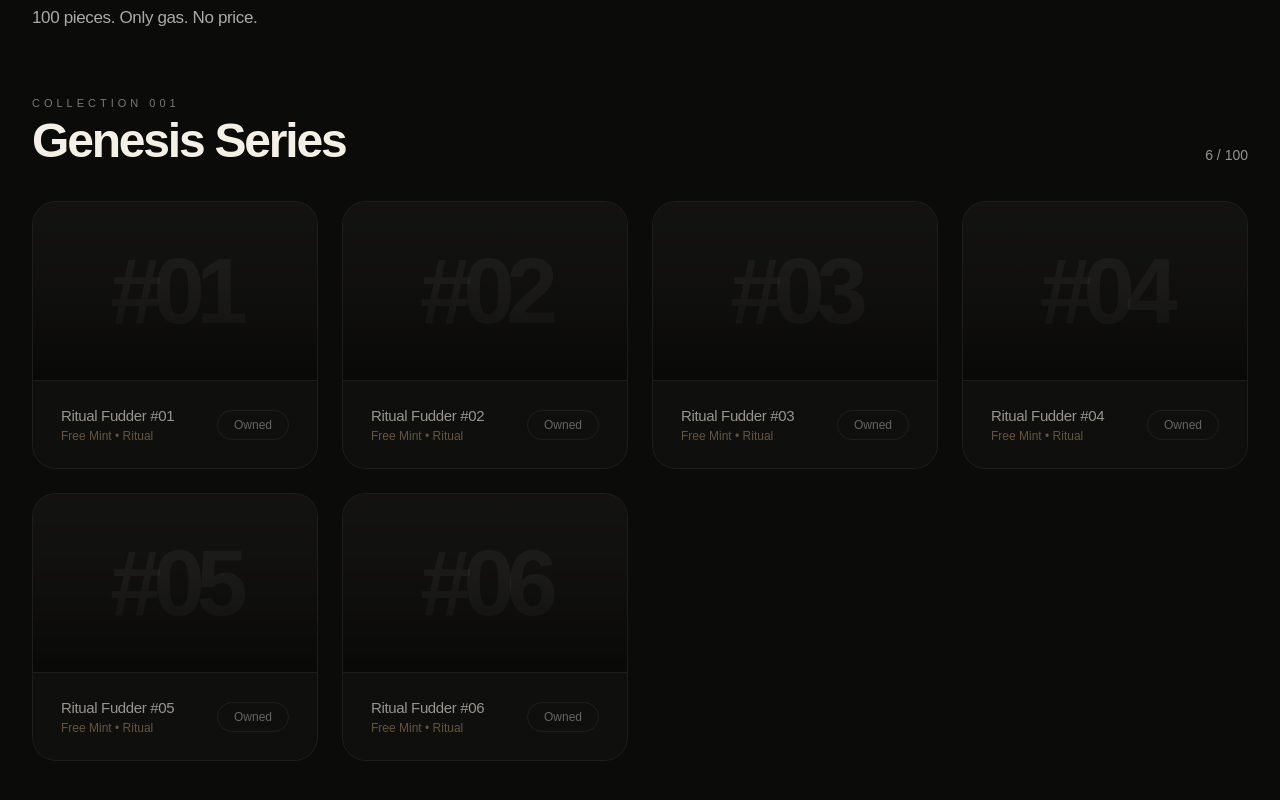
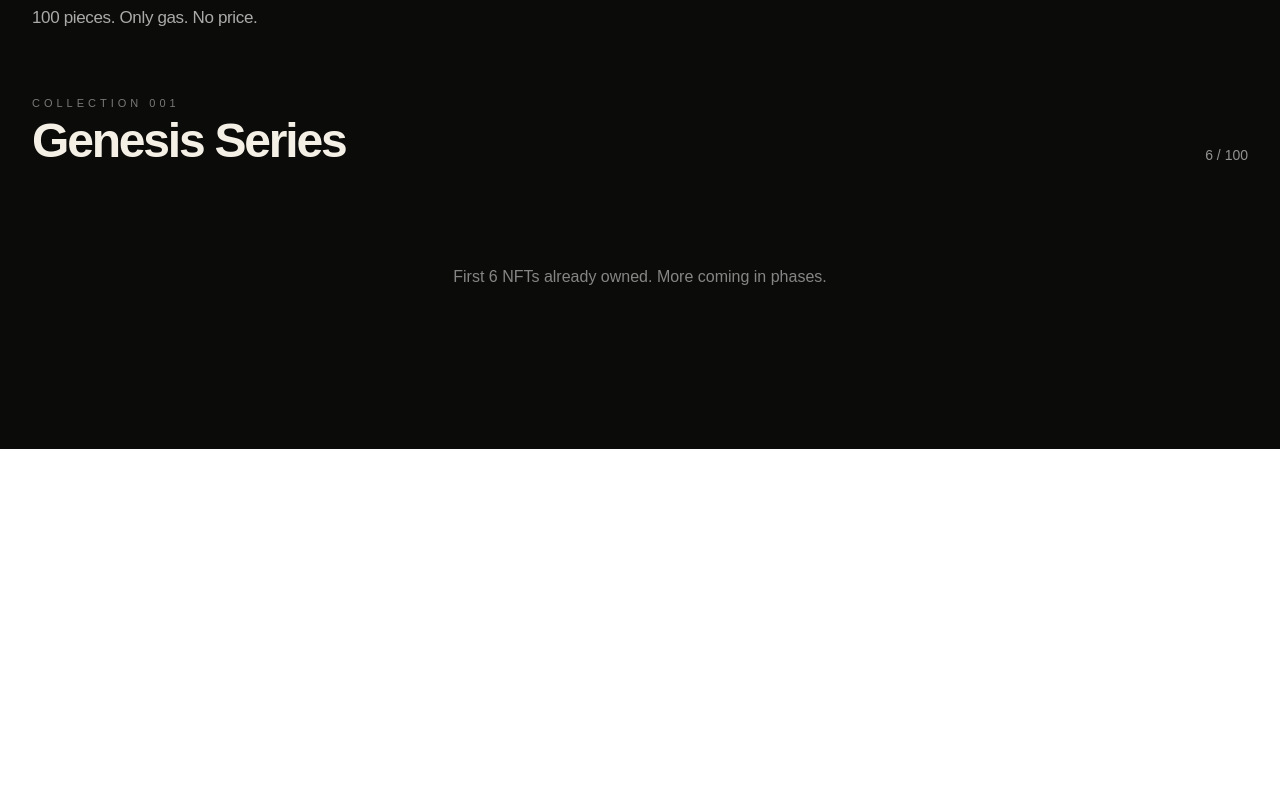
Before and after one commit to Thalassa09/fudder-ritual-nft, a Next.js app: page / in a window 1280 px wide. Shown: the part 506-1306 px from the top of the page. After the commit the page ends 955 px from the top, so only its background shows below. Built offline with nearby package versions, Linux system fonts and the light colour scheme.

Commit message:
feat: 4 phase minting system

```diff
--- a/app/page.tsx
+++ b/app/page.tsx
@@ -1,23 +1,7 @@
 'use client';
 
 import { useState } from 'react';
-import { Wallet, X, Zap } from 'lucide-react';
-
-interface NFT {
-  id: number;
-  name: string;
-  price: string;
-  minted: boolean;
-}
-
-const initialNFTs: NFT[] = [
-  { id: 1, name: "Ritual Fudder #01", price: "0", minted: true },
-  { id: 2, name: "Ritual Fudder #02", price: "0", minted: true },
-  { id: 3, name: "Ritual Fudder #03", price: "0", minted: true },
-  { id: 4, name: "Ritual Fudder #04", price: "0", minted: true },
-  { id: 5, name: "Ritual Fudder #05", price: "0", minted: true },
-  { id: 6, name: "Ritual Fudder #06", price: "0", minted: true },
-];
+import { Wallet, Zap } from 'lucide-react';
 
 const OWNER_ADDRESS = "0x3883f0dDccC55Ac112173BC67584952Bf13B1A7D";
 const CONTRACT_ADDRESS = "0xf5CBc369f8f253D6ADD6C17D15fc5483fa8708A3";
@@ -29,12 +13,17 @@ const ABI = [
   "function MAX_SUPPLY() view returns (uint256)"
 ];
 
+const phases = [
+  { phase: 1, start: 1, end: 25, status: 'live' },
+  { phase: 2, start: 26, end: 50, status: 'upcoming' },
+  { phase: 3, start: 51, end: 75, status: 'upcoming' },
+  { phase: 4, start: 76, end: 100, status: 'upcoming' },
+];
+
 export default function RitualFudder() {
   const [address, setAddress] = useState('');
   const [tab, setTab] = useState<'explore' | 'mint' | 'owned'>('explore');
-  const [nfts] = useState(initialNFTs);
   const [status, setStatus] = useState('');
-  const [showMintModal, setShowMintModal] = useState(false);
 
   const connect = async () => {
     if (!(window as any).ethereum) return alert('Install MetaMask');
@@ -134,66 +123,52 @@ export default function RitualFudder() {
                 <div className="text-[11px] tracking-[4px] text-white/45 mb-1.5">COLLECTION 001</div>
                 <div className="text-5xl tracking-[-2.2px] font-semibold">Genesis Series</div>
               </div>
-              <div className="text-right text-sm text-white/55 font-mono">{nfts.length} / 100</div>
+              <div className="text-right text-sm text-white/55 font-mono">6 / 100</div>
             </div>
 
-            <div className="grid grid-cols-1 sm:grid-cols-2 lg:grid-cols-3 xl:grid-cols-4 gap-6">
-              {nfts.map((nft) => (
-                <div
-                  key={nft.id}
-                  className={`group bg-[#121210] border border-white/10 rounded-3xl overflow-hidden transition-all opacity-60`}
-                >
-                  <div className="aspect-[16/10] bg-[#1C1B18] relative flex items-center justify-center">
-                    <div className="text-[92px] font-mono text-white/10 tracking-[-8px] font-semibold">#{String(nft.id).padStart(2, '0')}</div>
-                    <div className="absolute inset-0 bg-gradient-to-b from-black/10 via-black/30 to-black/70" />
-                  </div>
-                  <div className="px-7 py-6 flex items-center justify-between border-t border-white/10 bg-[#121210]">
-                    <div>
-                      <div className="font-medium tracking-[-0.35px] text-[15px]">{nft.name}</div>
-                      <div className="text-xs text-[#C5A26F]/80 mt-px">Free Mint • Ritual</div>
-                    </div>
-                    <div className="text-xs px-4 py-1.5 rounded-full border border-white/10 text-white/60">
-                      Owned
-                    </div>
-                  </div>
-                </div>
-              ))}
+            <div className="text-center py-16 text-white/50">
+              First 6 NFTs already owned. More coming in phases.
             </div>
           </div>
         )}
 
         {tab === 'mint' && (
-          <div className="max-w-md mx-auto pt-10 text-center">
+          <div className="max-w-3xl mx-auto">
+            <div className="text-center mb-12">
               <div className="inline-block px-5 py-1.5 rounded-full bg-white/5 text-xs tracking-[2.5px] mb-6 border border-white/10">
-              PHASE 1 — MINTING LIVE
+                4 PHASES • 25 NFT EACH
+              </div>
+              <div className="text-6xl tracking-[-2.5px] font-semibold mb-4">Minting Phases</div>
+              <p className="text-white/60 text-lg">Free mint. Only gas. Collection will be revealed after 100 minted.</p>
             </div>
 
-            <div className="text-6xl tracking-[-2.5px] font-semibold mb-4">Minting Open</div>
-            <p className="text-white/60 text-lg mb-10">Free mint. Only gas. Collection will be revealed after 100 minted.</p>
-
-            <div className="bg-[#121210] border border-white/10 rounded-3xl p-8 text-left mb-8">
-              <div className="flex justify-between text-sm mb-3">
-                <span className="text-white/60">Total Supply</span>
-                <span>100</span>
+            <div className="grid grid-cols-1 md:grid-cols-2 gap-5 mb-10">
+              {phases.map((p, index) => (
+                <div key={index} className={`bg-[#121210] border rounded-3xl p-8 ${p.status === 'live' ? 'border-[#C5A26F]' : 'border-white/10'}`}>
+                  <div className="flex justify-between items-center mb-6">
+                    <div>
+                      <div className="text-xs tracking-[3px] text-white/50">PHASE {p.phase}</div>
+                      <div className="text-3xl tracking-[-1px] mt-1">#{p.start} — #{p.end}</div>
                     </div>
-              <div className="flex justify-between text-sm mb-3">
-                <span className="text-white/60">Price</span>
-                <span>Free</span>
-              </div>
-              <div className="flex justify-between text-sm">
-                <span className="text-white/60">Reveal Status</span>
-                <span className="text-[#C5A26F]">Not Revealed</span>
+                    <div className={`text-xs px-4 py-1.5 rounded-full border ${p.status === 'live' ? 'border-[#C5A26F] text-[#C5A26F]' : 'border-white/20 text-white/50'}`}>
+                      {p.status === 'live' ? 'LIVE' : 'UPCOMING'}
                     </div>
                   </div>
 
+                  {p.status === 'live' && (
                     <button
                       onClick={mint}
                       disabled={!address}
-              className="w-full flex items-center justify-center gap-x-3 h-14 rounded-2xl bg-white text-[#0B0B0A] font-medium tracking-[-0.4px] hover:bg-[#C5A26F] active:scale-[0.985] disabled:opacity-40 transition-all"
+                      className="w-full flex items-center justify-center gap-x-3 h-12 rounded-2xl bg-white text-[#0B0B0A] font-medium hover:bg-[#C5A26F] active:scale-[0.985] disabled:opacity-40 transition-all"
                     >
-              <Zap size={19} /> Mint Now
+                      <Zap size={17} /> Mint Phase {p.phase}
                     </button>
-            {!address && <div className="text-xs mt-4 text-white/50">Connect wallet first</div>}
+                  )}
+                </div>
+              ))}
+            </div>
+
+            {!address && <div className="text-center text-xs text-white/50">Connect wallet to mint</div>}
           </div>
         )}
 
```
Lines whose indentation alone changed are shown as unchanged.
